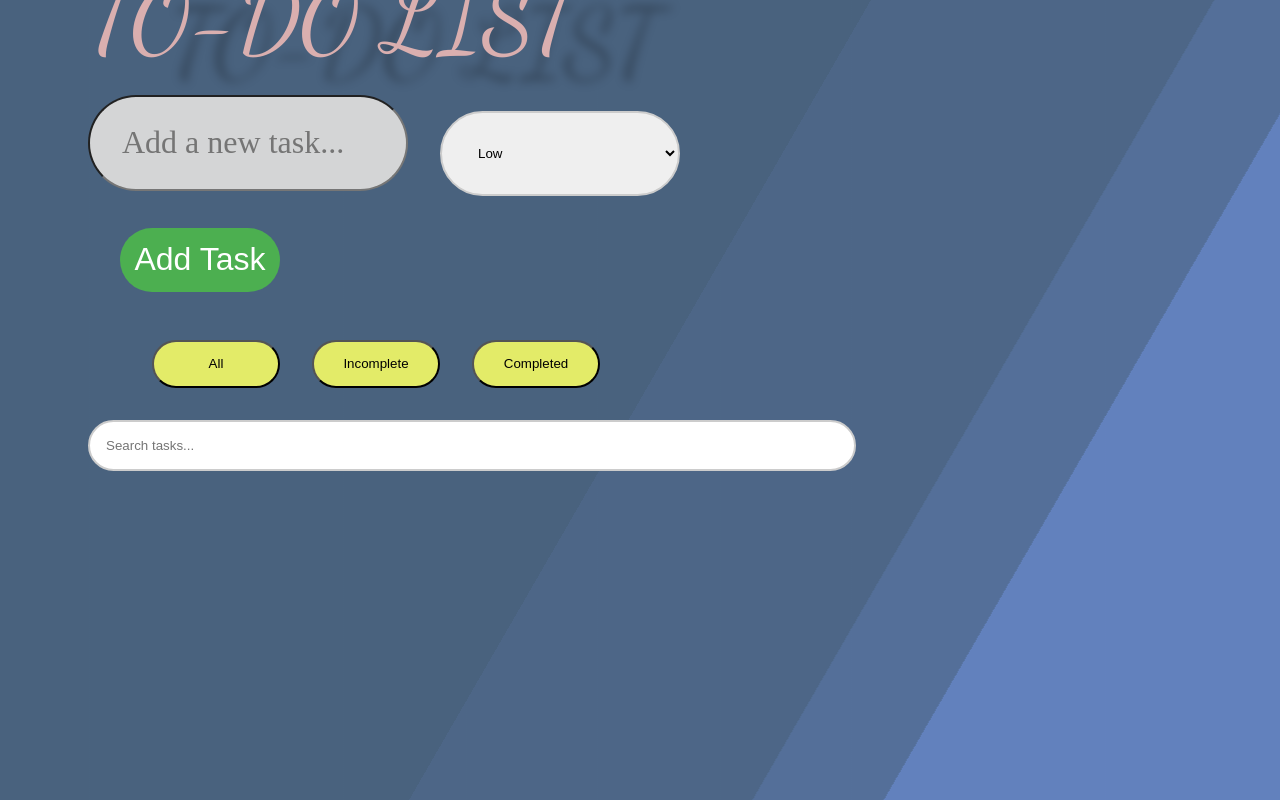
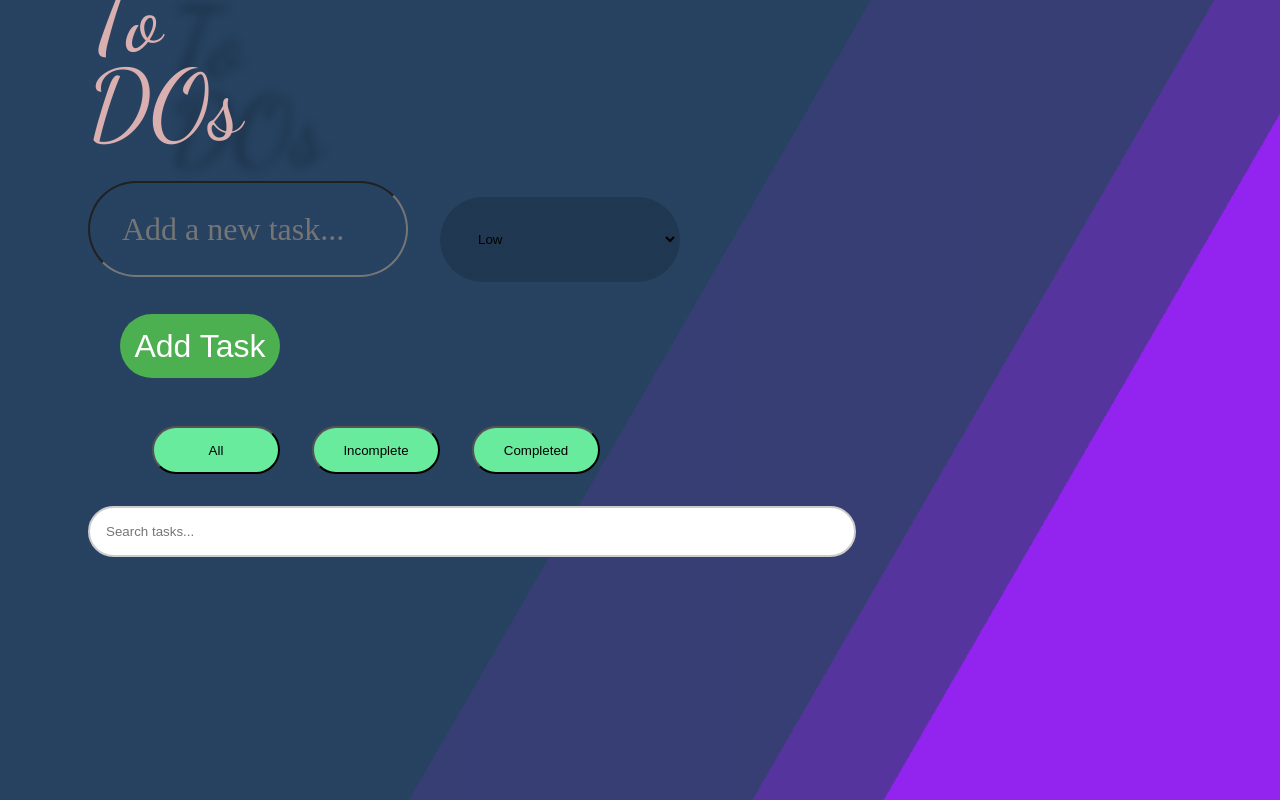
Before and after one commit to s166harth/CN_SKILLTEST_FRONTEND_1, a plain HTML site: page index.html in a window 1280 px wide. Drawn offline with Linux system fonts and the light colour scheme; a web font is replaced by a local one.

Commit message:
css update

```diff
--- a/index.html
+++ b/index.html
@@ -14,7 +14,8 @@ too. -->
     <div class="bg bg2"></div>
     <div class="bg bg3"></div>
     <div id="app">
-        <h1>TO-DO LIST</h1>
+        <h1>To</h1>
+        <h1>DOs</h1>
        <form id="form">
            <div id="formdiv">
 
--- a/styles.css
+++ b/styles.css
@@ -31,7 +31,7 @@ text-shadow: 82px 25px 10px rgba(0, 0, 0, 0.25);
 
  .bg {
 	animation:movingdiv 2s ease-in-out infinite alternate;
-	background-image: linear-gradient(-60deg, rgb(77, 112, 181) 50%, rgb(48, 77, 109) 50%);
+	background-image: linear-gradient(-60deg, rgb(132, 4, 236) 50%, rgb(9, 41, 75) 50%);
 	bottom:0;
 	left:-50%;
 	opacity:.5;
@@ -65,7 +65,7 @@ top: 22.3rem;
 font-size: 2rem;
 padding:2rem;
 font-family: Chivo Mono;
-background: rgba(217, 217, 217, 0.97);
+background: rgba(217, 217, 217, 0);
 border-radius: 60px;
   }
 
@@ -75,8 +75,9 @@ border-radius: 60px;
     margin-top: 1rem;
     margin-left: 2rem;
     box-sizing: border-box;
-    border: 2px solid #ccc;
+    border: 2px solid rgba(204, 204, 204, 0);
     border-radius: 400px;
+    background-color: rgba(0, 0, 0, 0.161);
   }
 
  #submit-button {
@@ -105,7 +106,7 @@ border-radius: 60px;
     flex-wrap: wrap;
   }
   #filters button {
-    background-color: rgb(227, 235, 104);
+    background-color: rgb(104, 235, 157);
     color: #000;
     margin-left: 2rem;
     height: 3rem;
@@ -149,10 +150,13 @@ border-radius: 60px;
     padding: 1rem;
     margin-left: 1rem;
     margin-bottom: 1rem;
+    border-radius: 200rem;
+    background-color: rgba(0, 255, 255, 0.308);
 
   }
   li p i{
     font-size: 2rem;
+    border-radius: 200rem;
   }
 
   p.completed {
```
